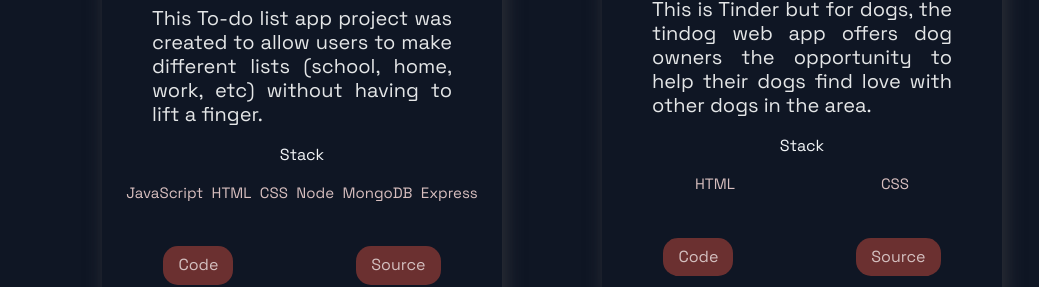
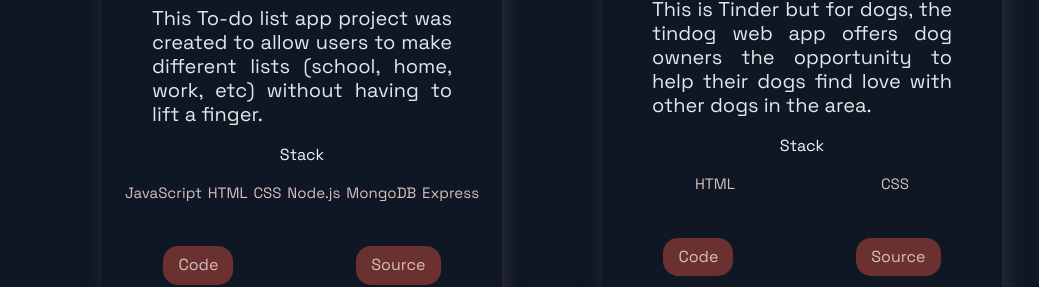
Before and after one commit to Lilian-Chinelo/Personal-Portfolio, a Next.js app: page / in a window 1280 px wide. Shown: the part 1976-2263 px from the top of the page, without its empty margins (88-1127 px from the left). Built offline with nearby package versions, Linux system fonts and the light colour scheme.

Commit message:
final commit

```diff
--- a/src/constants/constants.js
+++ b/src/constants/constants.js
@@ -24,7 +24,7 @@ export const projects = [
     description:
       "This To-do list app project was created to allow users to make different lists (school, home, work, etc) without having to lift a finger.",
     image: "/images/3.jpg",
-    tags: ["JavaScript", "HTML", "CSS", "Node", "MongoDB", "Express"],
+    tags: ["JavaScript", "HTML", "CSS", "Node.js", "MongoDB", "Express"],
     source: "https://github.com/Lilian-Chinelo/To-Do-List-web-app",
     visit: "https://tinyurl.com/3mrsr6xm",
     id: 2,
@@ -44,6 +44,8 @@ export const projects = [
 export const TimeLineData = [
   { year: 2019, text: "Started my journey" },
   { year: 2020, text: "Worked as a freelance developer" },
-  { year: 2021, text: "Continuing to work as a freelancer and contributing to open source projects.",
-  }
+  {
+    year: 2021,
+    text: "Continuing to work as a freelancer and contributing to open source projects.",
+  },
 ];
```
Also changed, not shown: 1 other file (tests, documents, lock files or other folders).
